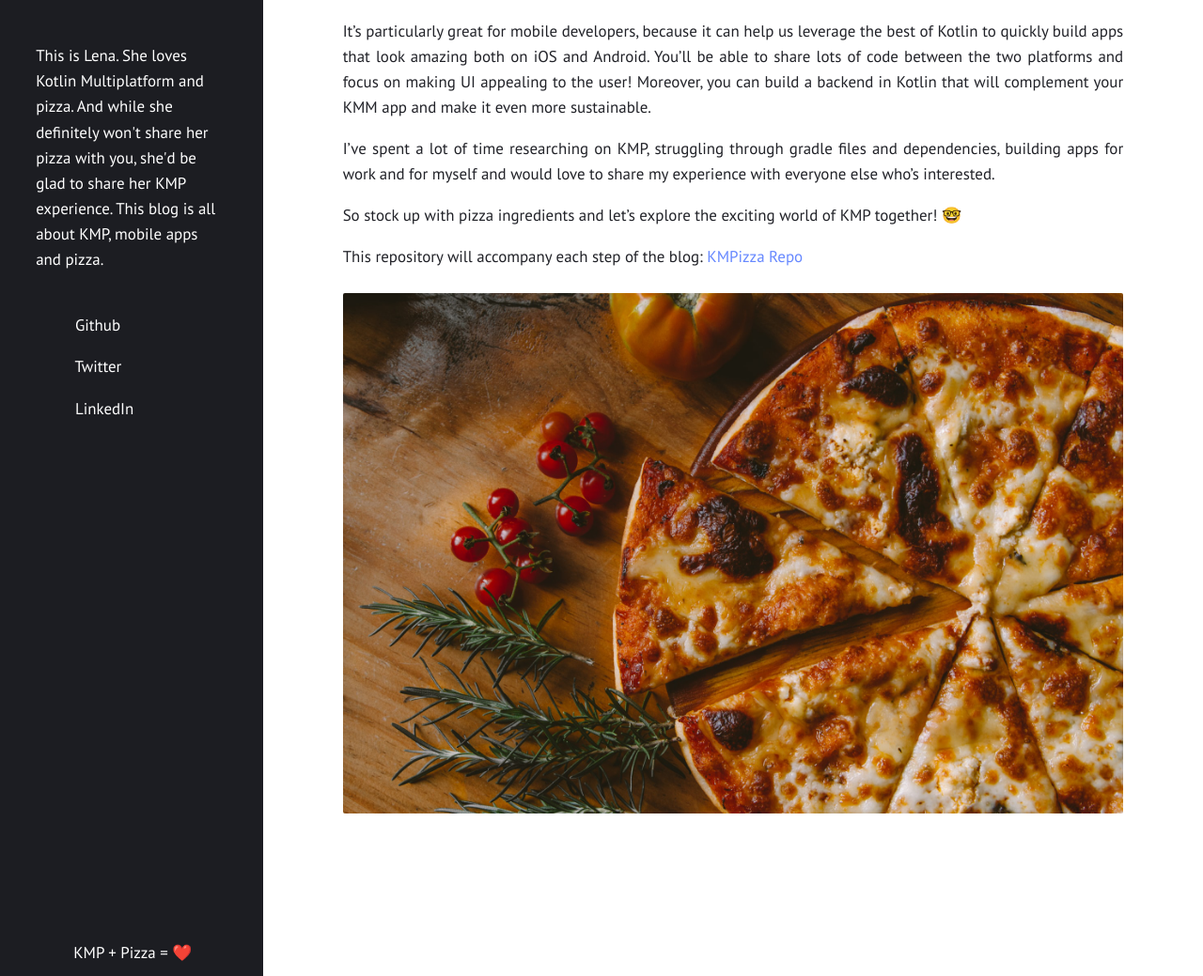
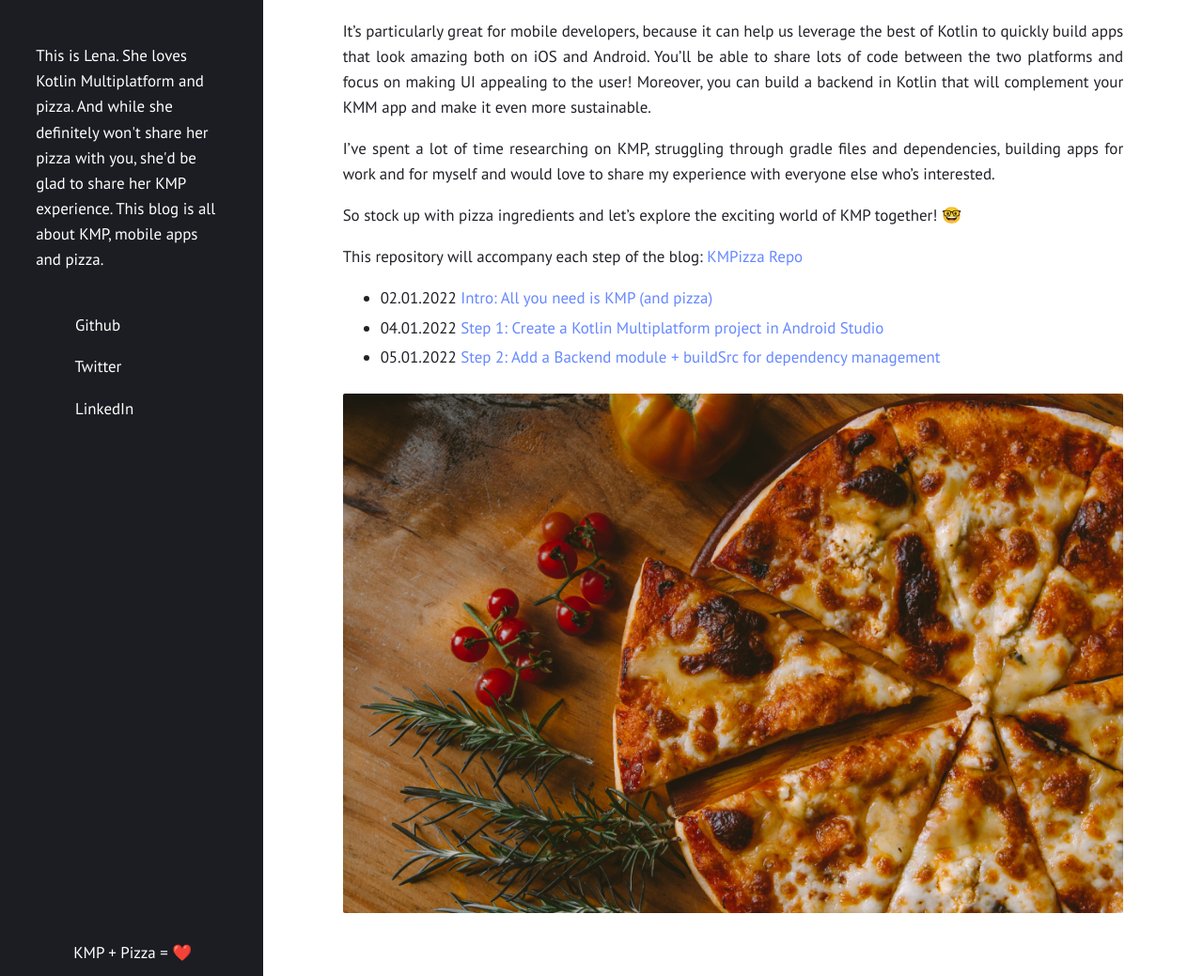
Before and after one commit to hlnstepanova/kmpizza, a Jekyll site: the page built from _posts/2022-01-02-all-you-need-is-kmp.md, in a window 1280 px wide and 1290 px high, cut to the strip 251-1290 px from the top of the window. Shown: the whole strip at 94% size. Built offline with Jekyll 4.4.1, drawn with Linux system fonts in a browser that asks for light colours.

```diff
--- /dev/null
+++ b/_includes/overview.html
@@ -0,0 +1,10 @@
+<article>
+  <ul class="overview">
+    {% for post in site.posts reversed %}
+    <li>
+      <time datetime="{{ post.date | date_to_xmlschema }}">{{ post.date | date: "%d.%m.%Y" }}</time>
+      <a href="{{ post.url | relative_url }}">{{ post.title }}</a>
+    </li>
+    {% endfor %}
+  </ul>
+</article>
--- a/_posts/2022-01-02-all-you-need-is-kmp.md
+++ b/_posts/2022-01-02-all-you-need-is-kmp.md
@@ -13,4 +14,6 @@
 
 This repository will accompany each step of the blog: [KMPizza Repo](https://github.com/hlnstepanova/kmpizza-repo)
 
+{% include overview.html %}
+
 ![Photo by Ivan Torres on Unsplash]({{site.baseurl}}/assets/images/intro/pizza.jpg)
--- a/_sass/classes.sass
+++ b/_sass/classes.sass
@@ -17,6 +17,9 @@
 
 .archive
   font-size: 1.1em
+
+.overview
+  font-size: 1.0em
 
 .archive time
   display: inline-block
```
Also changed, not shown: other parts of _posts/2022-01-02-all-you-need-is-kmp.md (+1 -0 lines), _includes/home.html (+11 -0 lines).
